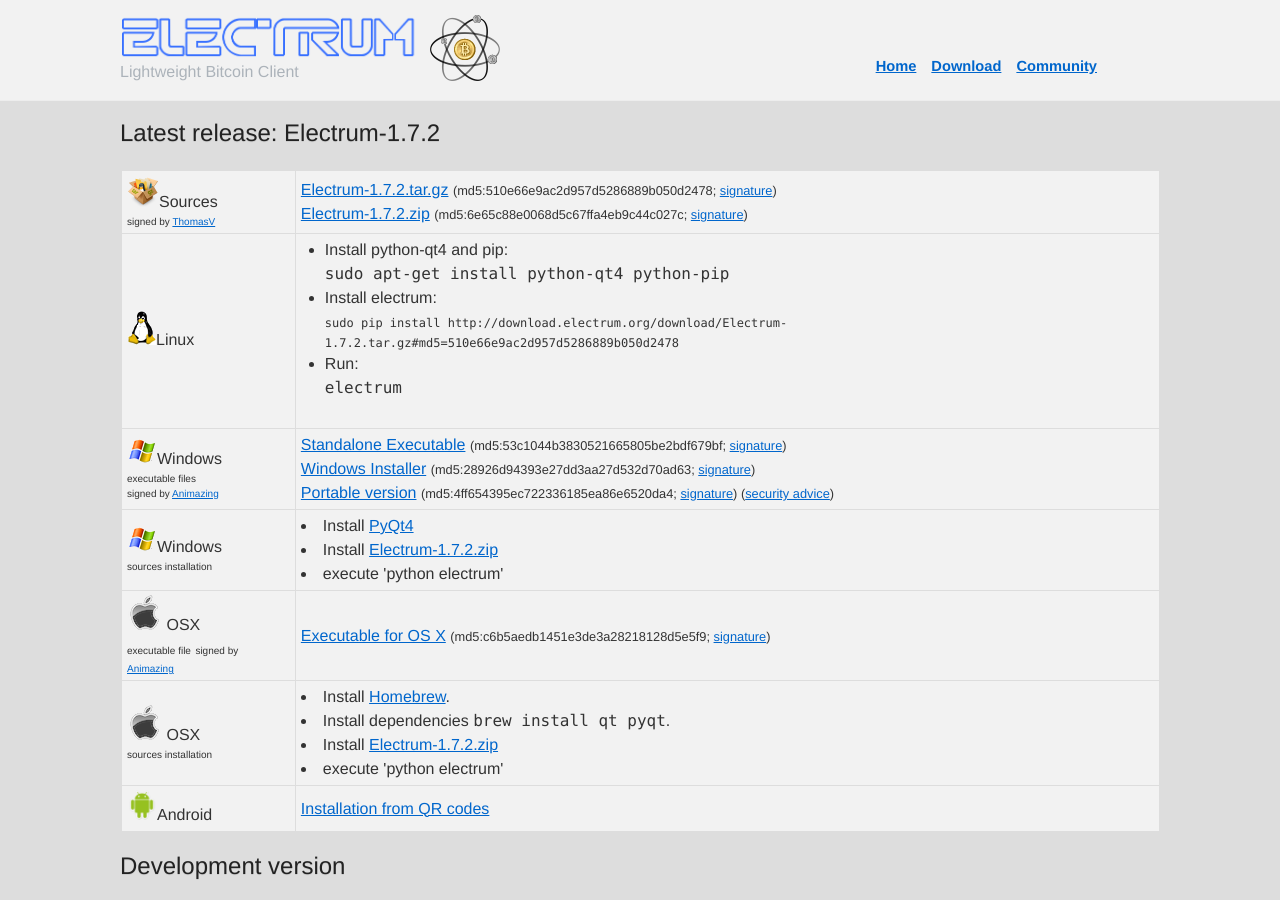
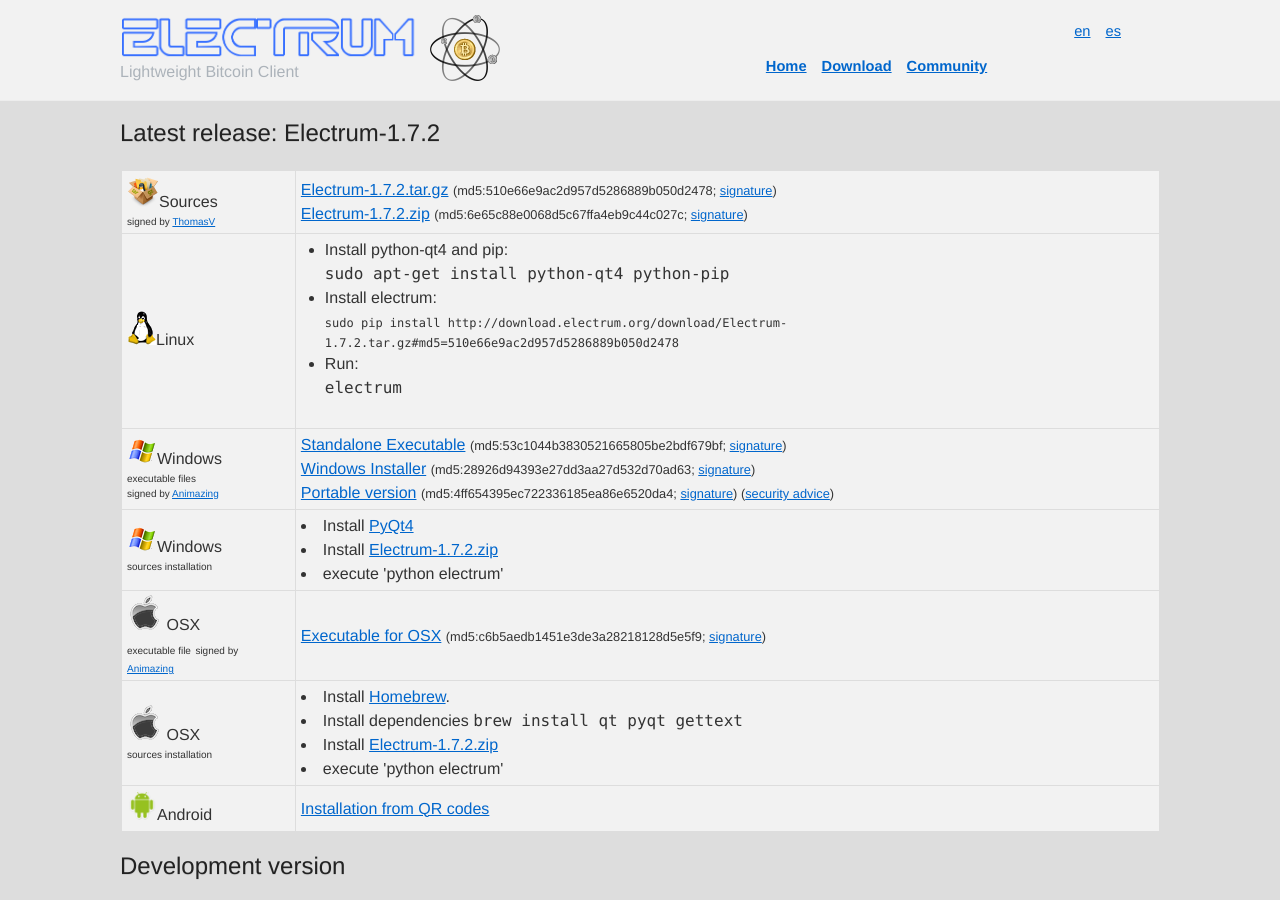
Before and after one commit to ecdsa/electrum-web, a Jekyll site: the page download.html, which Jekyll copies as it is, in a window 1280 px wide and 900 px high. Built offline with Jekyll 4.4.1, drawn with Linux system fonts in a browser that asks for light colours.

Commit message:
Some changes to the original files
I made som changes to add the links and fixed some odds. Also modified
one image's dropshadow

```diff
--- a/download.html
+++ b/download.html
@@ -9,10 +9,17 @@
 
 <header>
     <div class="container">
+    	<ul id=translations style="float:right;">
+	    	<small>
+	    	<li><a style="font-weight:normal;">en</li>
+	    	<li><a href="/es" style="font-weight:normal;">es</li>
+	    	</small>
+	    </ul>
       <nav class="right">
 	<ul>
           <li><a href="index.html">Home</a></li>
           <li><a href="download.html">Download</a></li>
+          <!--<li><a href="documentation.html">Documentation</a></li>-->
           <li><a href="community.html">Community</a></li>
 	</ul>
       </nav>
@@ -96,7 +103,7 @@
     </td>
     <td>
     <a href="http://download.electrum.org/download/electrum-v1.7.2.dmg">Executable
-      for OS X</a>
+      for OSX</a>
       <span style="font-size:80%">(md5:c6b5aedb1451e3de3a28218128d5e5f9; <a href="http://download.electrum.org/download/electrum-v1.7.2.dmg.asc">signature</a>)</span>
     </td>
   </tr>
@@ -106,7 +113,7 @@
     </td>
     <td>
       <li>Install <a href="http://mxcl.github.com/homebrew/">Homebrew</a>.</li>
-      <li>Install dependencies <tt>brew install qt pyqt</tt>.</li>
+      <li>Install dependencies <tt>brew install qt pyqt gettext</tt></li>
       <li>Install <a href="http://download.electrum.org/download/Electrum-1.7.2.zip">Electrum-1.7.2.zip</a> </li>
       <li>execute 'python electrum'</li>
     </td>
```
Also changed, not shown: community.html (+8 -1 lines), index.html (+8 -1 lines), media/litegui2.png (added).
